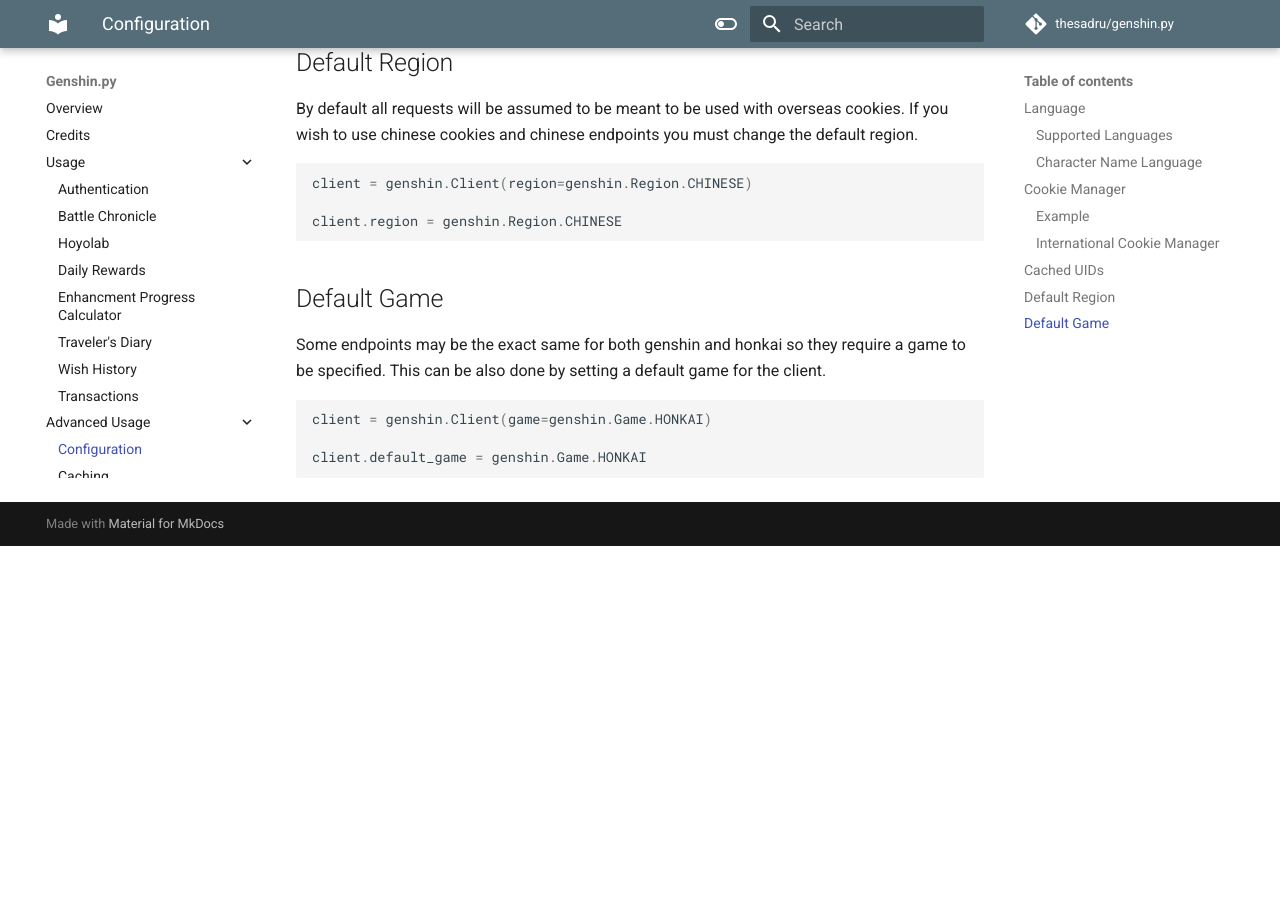
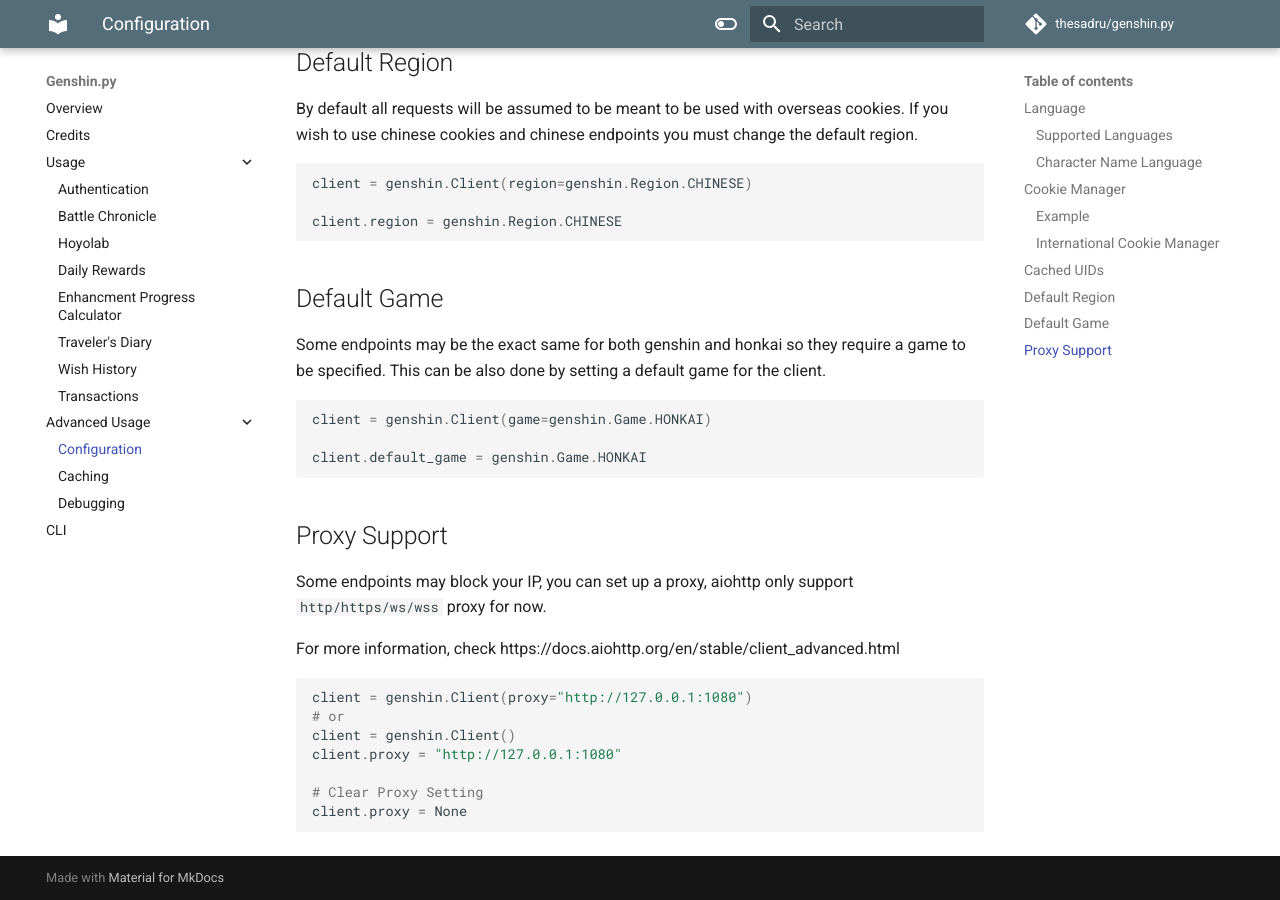
Before and after one commit to thesadru/genshin.py, an MkDocs documentation site: the page built from docs/configuration.md, in a window 1280 px wide and 900 px high, scrolled down 2667 px. Built offline with MkDocs 1.6.1 and Material for MkDocs 9.7.7, drawn with Linux system fonts in a browser that asks for light colours; comment, search, counter and statistics services are not loaded; before the commit the page ends 3213 px from its top, so only the background shows below that.

Commit message:
proxy setting optimization
Add proxy setting in client.init
Type check improvement
Add docs

````diff
--- a/docs/configuration.md
+++ b/docs/configuration.md
@@ -113,3 +113,19 @@
 
 client.default_game = genshin.Game.HONKAI
 ```
+
+## Proxy Support
+
+Some endpoints may block your IP, you can set up a proxy, aiohttp only support `http/https/ws/wss` proxy for now.
+
+For more information, check https://docs.aiohttp.org/en/stable/client_advanced.html
+
+```py
+client = genshin.Client(proxy="http://127.0.0.1:1080")
+# or
+client = genshin.Client()
+client.proxy = "http://127.0.0.1:1080"
+
+# Clear Proxy Setting
+client.proxy = None
+```
````
Also changed, not shown: 2 other files.
